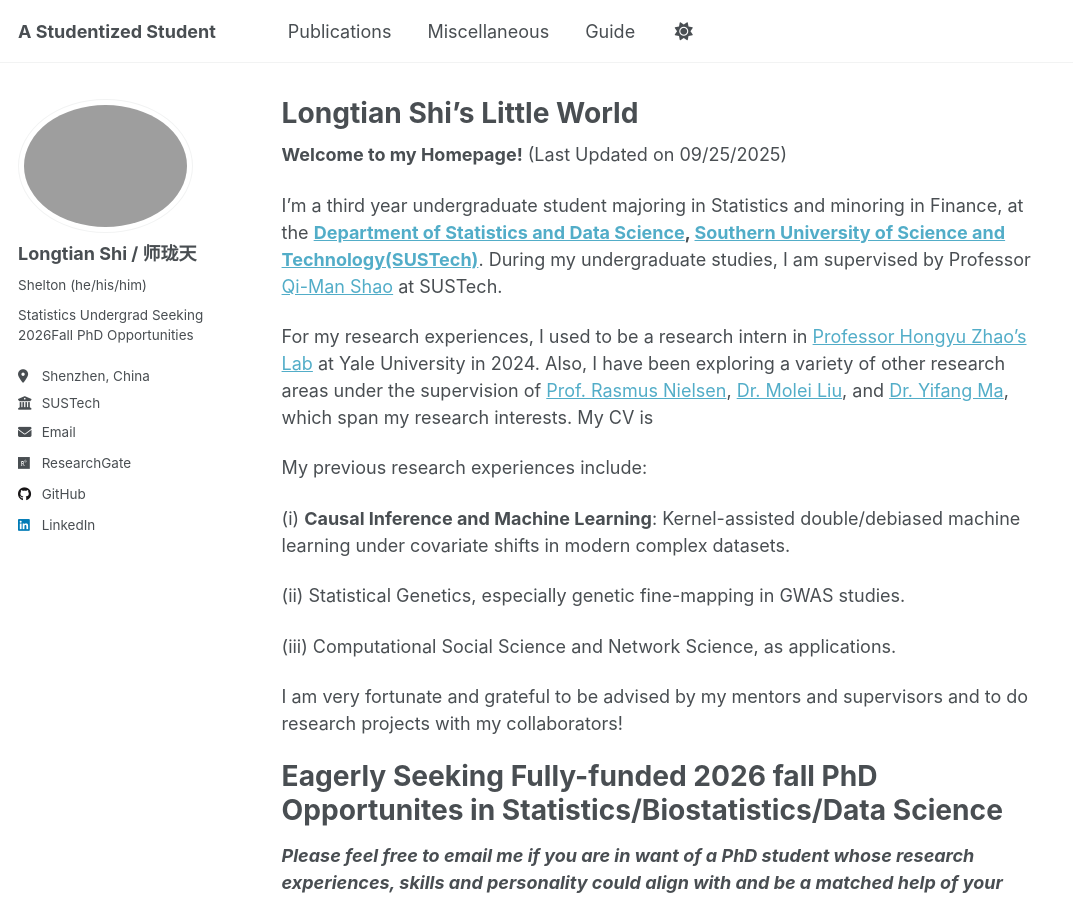
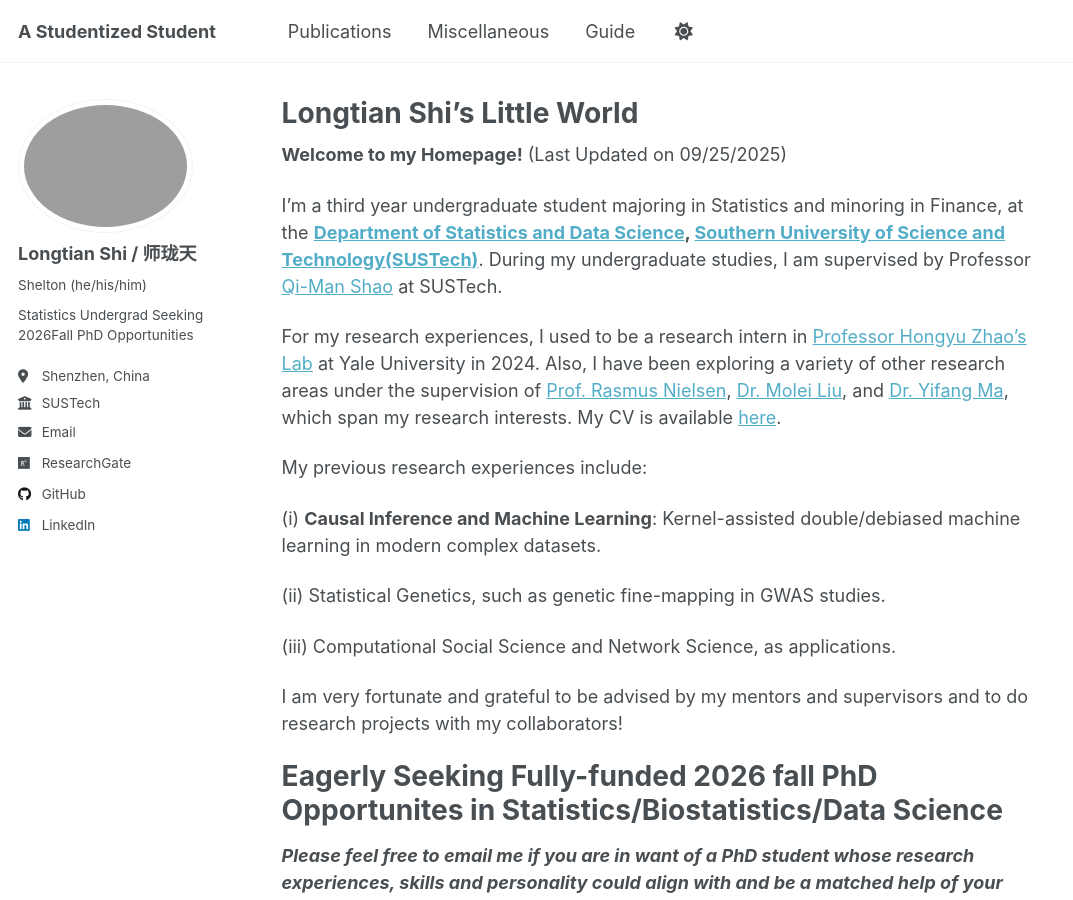
Before and after one commit to statslt/statslt.github.io, a Jekyll site: the page built from _pages/about.md, in a window 1280 px wide and 900 px high. Shown: the whole window, without its empty margins (0-1073 px from the left). Built offline with Jekyll 4.4.1, drawn with Linux system fonts in a browser that asks for light colours; a script that is not in the unit is left out.

Commit message:
Update about.md
Signed-off-by: shelton <124960483+statslt@users.noreply.github.com>

```diff
--- a/_pages/about.md
+++ b/_pages/about.md
@@ -11,13 +11,13 @@ redirect_from:
 
 I'm a third year undergraduate student majoring in Statistics and minoring in Finance, at the **[Department of Statistics and Data Science](https://stat-ds.sustech.edu.cn/?lang=en-us), [Southern University of Science and Technology(SUSTech)](https://www.sustech.edu.cn/en/)**. During my undergraduate studies, I am supervised by Professor [Qi-Man Shao](https://www.sustech.edu.cn/en/faculties/shaoqiman.html) at SUSTech.
 
-For my research experiences, I used to be a research intern in [Professor Hongyu Zhao's Lab](https://zhaocenter.org/) at Yale University in 2024. Also, I have been exploring a variety of other research areas under the supervision of [Prof. Rasmus Nielsen](https://statistics.berkeley.edu/people/rasmus-nielsen), [Dr. Molei Liu](https://moleibobliu.github.io/), and [Dr. Yifang Ma](https://www.sustech.edu.cn/en/faculties/mayifang.html), which span my research interests. My CV is
+For my research experiences, I used to be a research intern in [Professor Hongyu Zhao's Lab](https://zhaocenter.org/) at Yale University in 2024. Also, I have been exploring a variety of other research areas under the supervision of [Prof. Rasmus Nielsen](https://statistics.berkeley.edu/people/rasmus-nielsen), [Dr. Molei Liu](https://moleibobliu.github.io/), and [Dr. Yifang Ma](https://www.sustech.edu.cn/en/faculties/mayifang.html), which span my research interests. My CV is available [here](/files/Longtian_Shi_CV_2025_9_25updated.pdf).
 
 My previous research experiences include:
 
-(i) **Causal Inference and Machine Learning**: Kernel-assisted double/debiased machine learning under covariate shifts in modern complex datasets.
+(i) **Causal Inference and Machine Learning**: Kernel-assisted double/debiased machine learning in modern complex datasets.
 
-(ii) Statistical Genetics, especially genetic fine-mapping in GWAS studies.
+(ii) Statistical Genetics, such as genetic fine-mapping in GWAS studies.
 
 (iii) Computational Social Science and Network Science, as applications.
 
```
